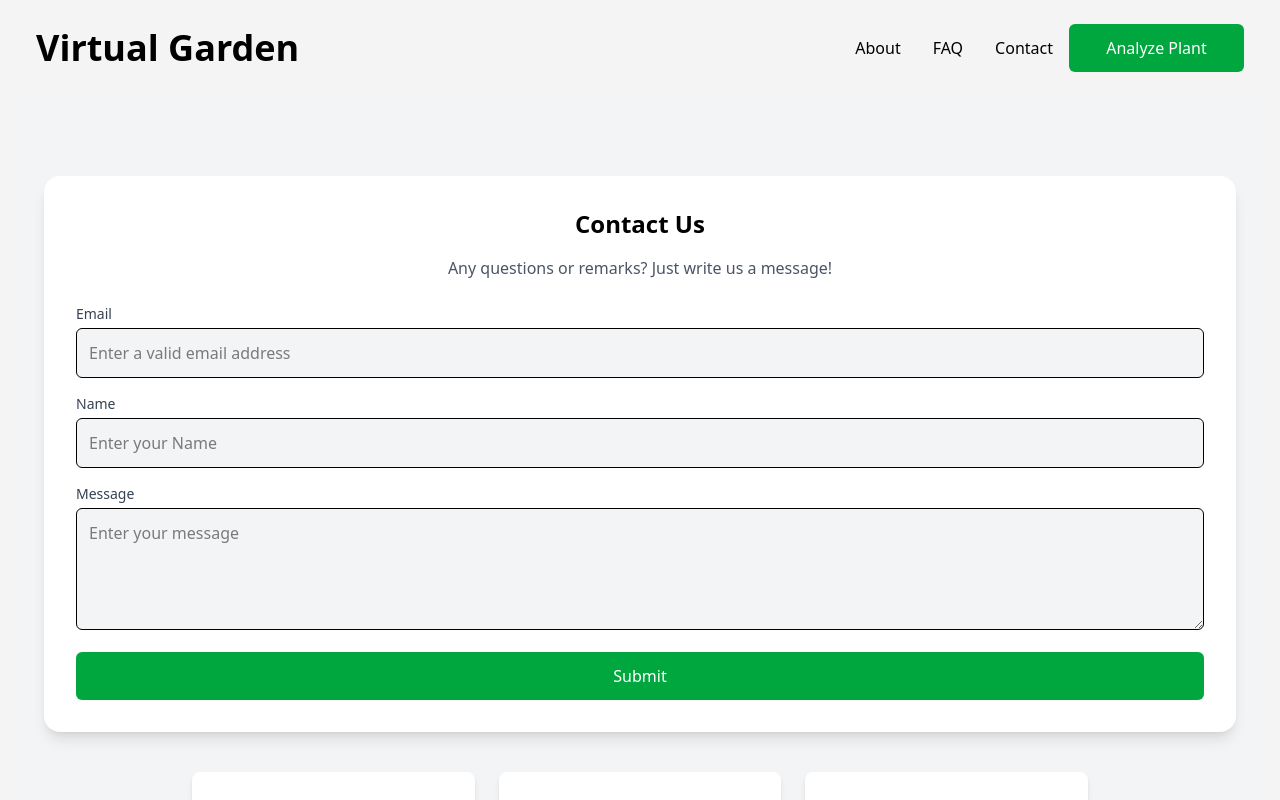
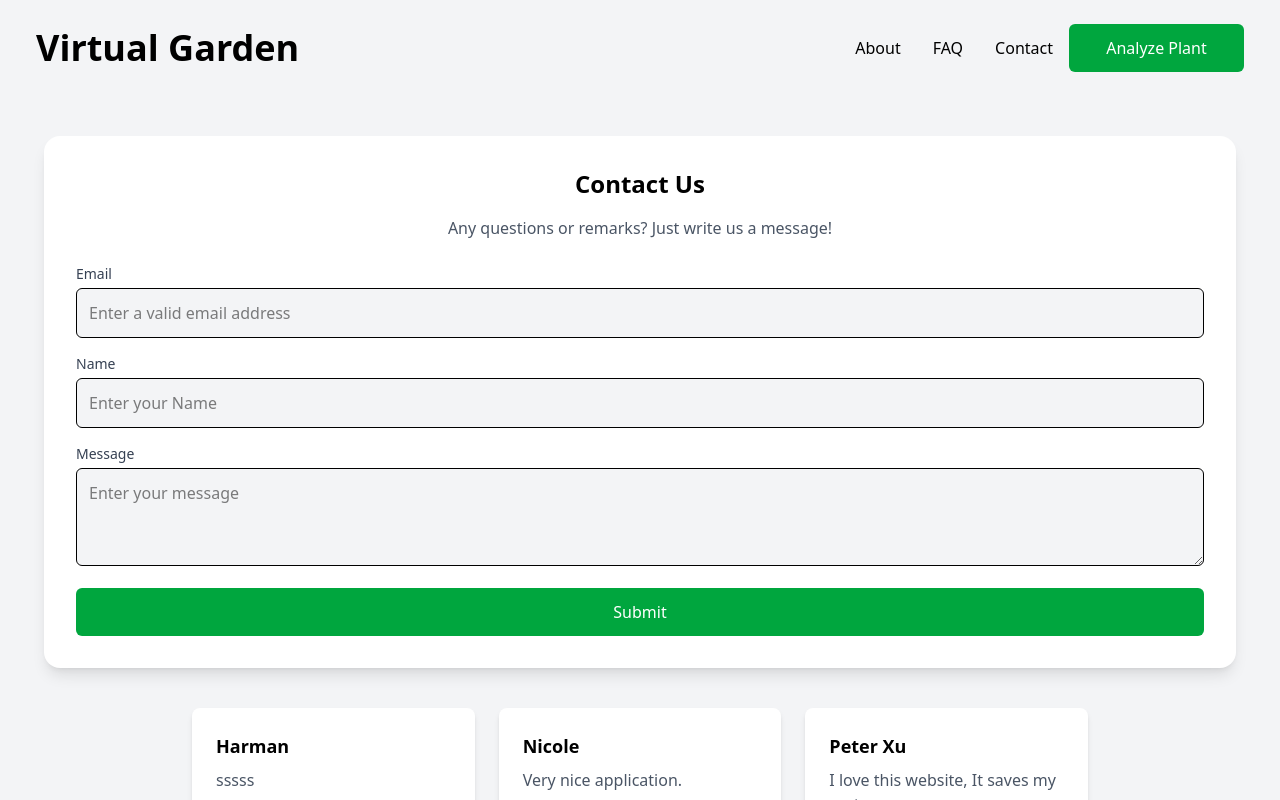
Before and after one commit to jxa94/Demo-deploy-for-vine-22, a React (Vite) app in the folder app/: page /Contact in a window 1280 px wide. Shown: the top 800 px of the page. Built offline with nearby package versions, Linux system fonts and the light colour scheme; no server answers.

Commit message:
Update Contact.jsx

```diff
--- a/app/src/pages/Contact.jsx
+++ b/app/src/pages/Contact.jsx
@@ -9,7 +9,6 @@
         email: "",
         message: "",
     });
-
     const [status, setStatus] = useState("");
 
     const handleChange = (e) => {
@@ -19,7 +18,6 @@
     const sendEmail = (e) => {
         e.preventDefault();
         setStatus("Sending...");
-
         emailjs.sendForm(
             'service_0mr8xwn', // EmailJS service ID
             'template_1yvows1', // EmailJS template ID
@@ -37,13 +35,12 @@
     };
 
     return (
-        <div>
+        <div className="bg-gray-100">
             <Navbar />
-            <div className="min-h-screen flex flex-col items-center justify-start px-6 pt-20 bg-gray-100 py-10 max-w-[1240px] mx-auto">
-                <div className="bg-white p-8 rounded-2xl shadow-lg  w-full">
+            <div className="flex flex-col items-center justify-start px-6 py-10 max-w-[1240px] mx-auto">
+                <div className="bg-white p-8 rounded-2xl shadow-lg w-full">
                     <h2 className="text-2xl font-bold text-center mb-4">Contact Us</h2>
                     <p className="text-gray-600 text-center mb-6">Any questions or remarks? Just write us a message!</p>
-
                     <form ref={form} onSubmit={sendEmail} className="space-y-4">
                         <div className="grid grid-cols-1 gap-4">
                             <div>
@@ -82,7 +79,7 @@
                                 onChange={handleChange}
                                 placeholder="Enter your message"
                                 className="w-full border p-3 rounded-md bg-gray-100"
-                                rows="4"
+                                rows="3"
                                 required
                             />
                         </div>
@@ -90,14 +87,12 @@
                             Submit
                         </button>
                     </form>
-
                     {status && (
                         <div className={`mt-4 p-3 rounded-md text-center ${status.includes("success") ? "bg-green-100 text-green-700" : status.includes("Failed") ? "bg-red-100 text-red-700" : "bg-blue-100 text-blue-700"}`}>
                             {status}
                         </div>
                     )}
                 </div>
-
                 <div className="grid grid-cols-1 md:grid-cols-3 gap-6 max-w-4xl w-full mt-10">
                     <div className="bg-white p-6 rounded-lg shadow-md">
                         <h3 className="font-bold text-lg mb-2">Harman</h3>
@@ -111,7 +106,6 @@
                         <h3 className="font-bold text-lg mb-2">Peter Xu</h3>
                         <p className="text-gray-600">I love this website, It saves my cactus</p>
                     </div>
-                    {/* Add or edit user reviews as needed */}
                 </div>
             </div>
         </div>
```
